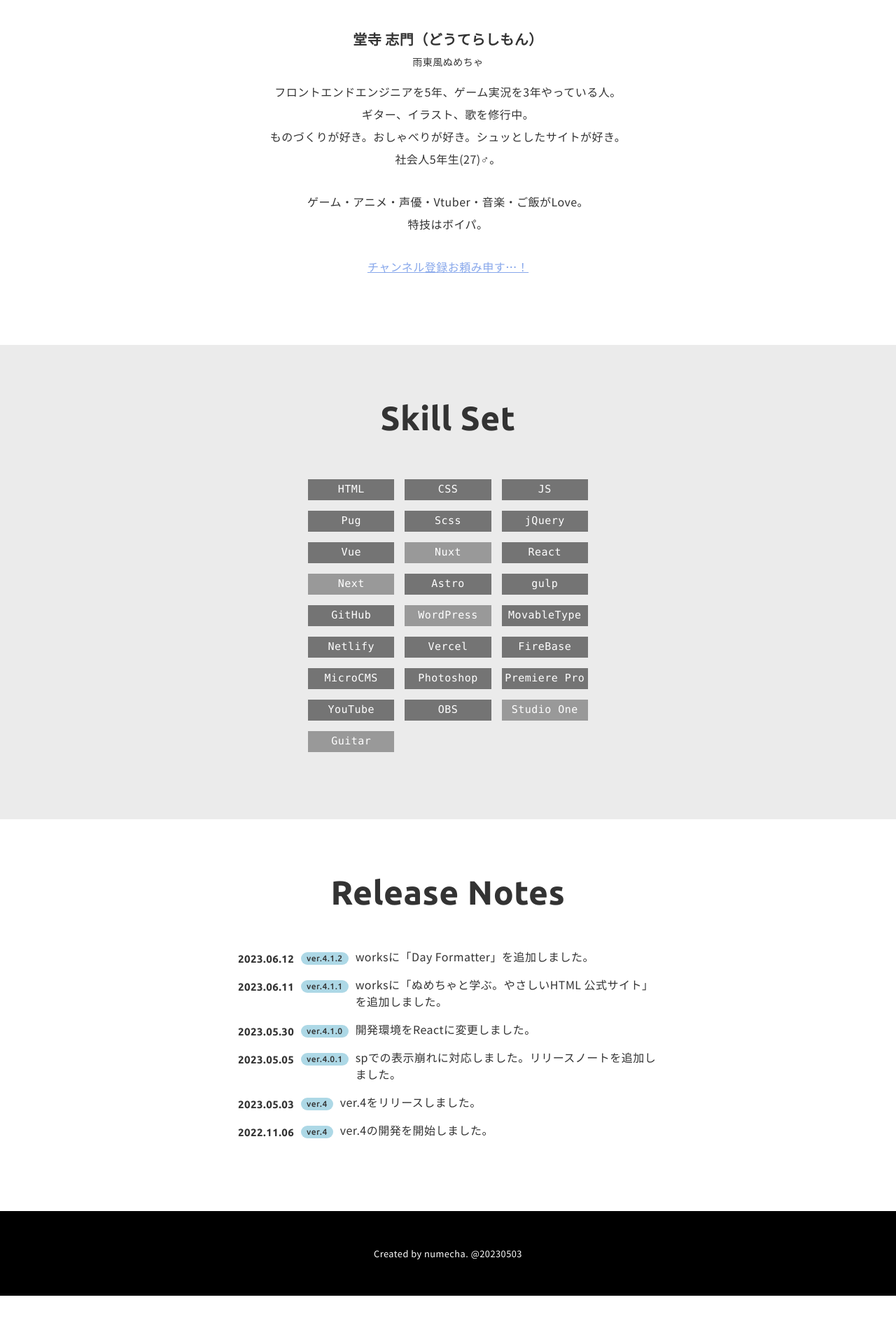
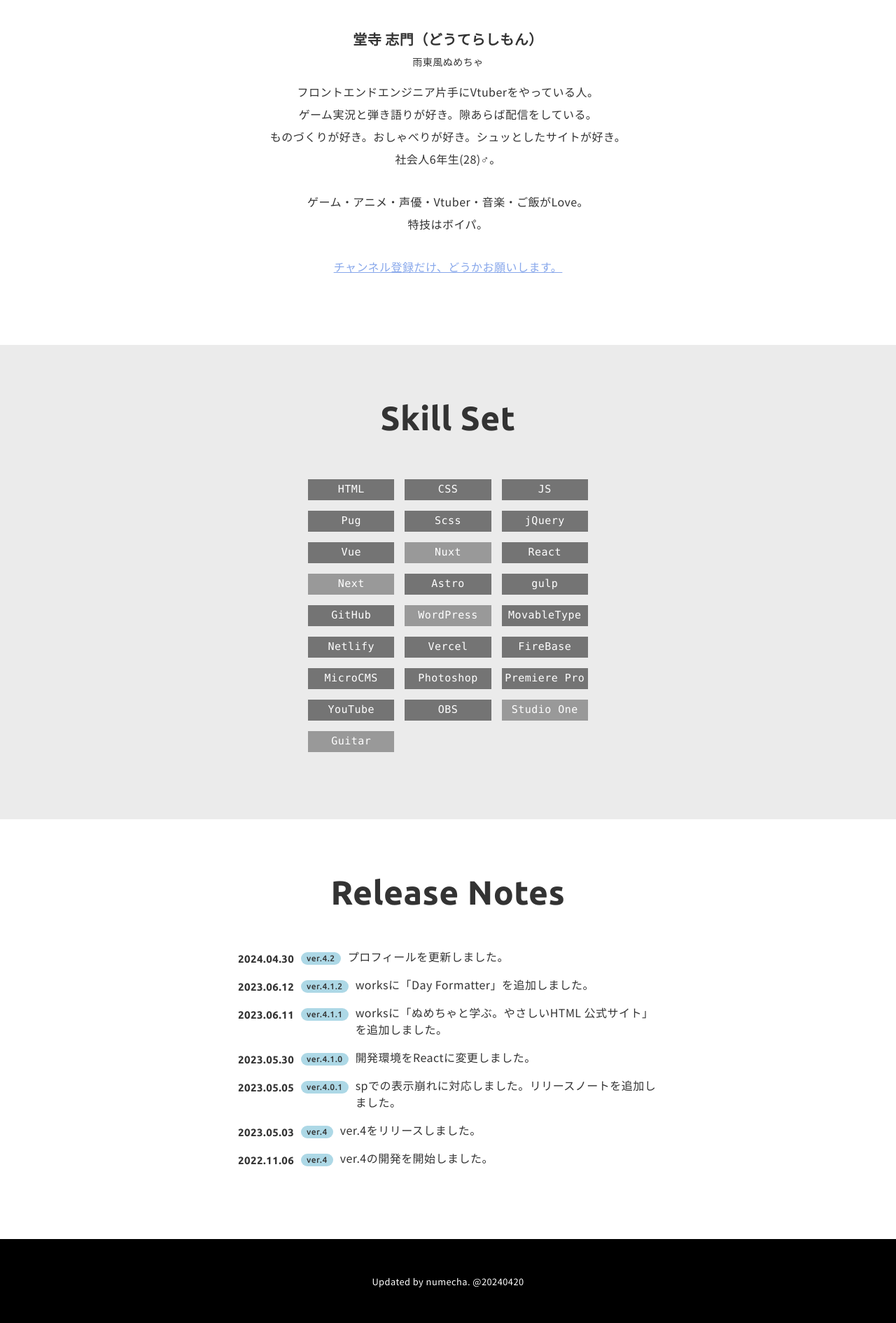
Before and after one commit to dorara-m/my-web-react, a React (Create React App) app: page / in a window 1280 px wide. Shown: the part 2332-4223 px from the top of the page at 70% size. Before the commit the page ends 4184 px from the top, so only its background shows below. Built offline with nearby package versions, Linux system fonts and the light colour scheme.

Commit message:
update: vtuber

```diff
--- a/src/components/Footer.jsx
+++ b/src/components/Footer.jsx
@@ -17,7 +17,7 @@ export default function Footer(props) {
   return (
     <>
       <footer css={footer}>
-        <p>Created by numecha. @20230503</p>
+        <p>Updated by numecha. @20240420</p>
       </footer>
     </>
   );
--- a/src/components/Profile.jsx
+++ b/src/components/Profile.jsx
@@ -62,13 +62,13 @@ export default function Profile() {
               <div className="sub">雨東風ぬめちゃ</div>
             </div>
             <p>
-              フロントエンドエンジニアを5年、ゲーム実況を3年やっている人。
+              フロントエンドエンジニア片手にVtuberをやっている人。
               <br />
-              ギター、イラスト、歌を修行中。
+              ゲーム実況と弾き語りが好き。隙あらば配信をしている。
               <br />
               ものづくりが好き。おしゃべりが好き。シュッとしたサイトが好き。
               <br />
-              社会人5年生(27)♂。
+              社会人6年生(28)♂。
             </p>
             <p>
               ゲーム・アニメ・声優・Vtuber・音楽・ご飯がLove。
@@ -81,7 +81,7 @@ export default function Profile() {
                 target="_blank"
                 rel="noopener noreferrer"
               >
-                チャンネル登録お頼み申す…！
+                チャンネル登録だけ、どうかお願いします。
               </a>
             </p>
           </div>
--- a/src/components/ReleaseNotes.jsx
+++ b/src/components/ReleaseNotes.jsx
@@ -62,6 +62,11 @@ export default function ReleaseNotes() {
   // githubのコミットまんま反映できたらアチィ
   const notes = [
     {
+      date: "2024.04.30",
+      version: "4.2",
+      text: "プロフィールを更新しました。",
+    },
+    {
       date: "2023.06.12",
       version: "4.1.2",
       text: "worksに「Day Formatter」を追加しました。",
```
Also changed, not shown: public/me-full.png (added), public/me.png.
